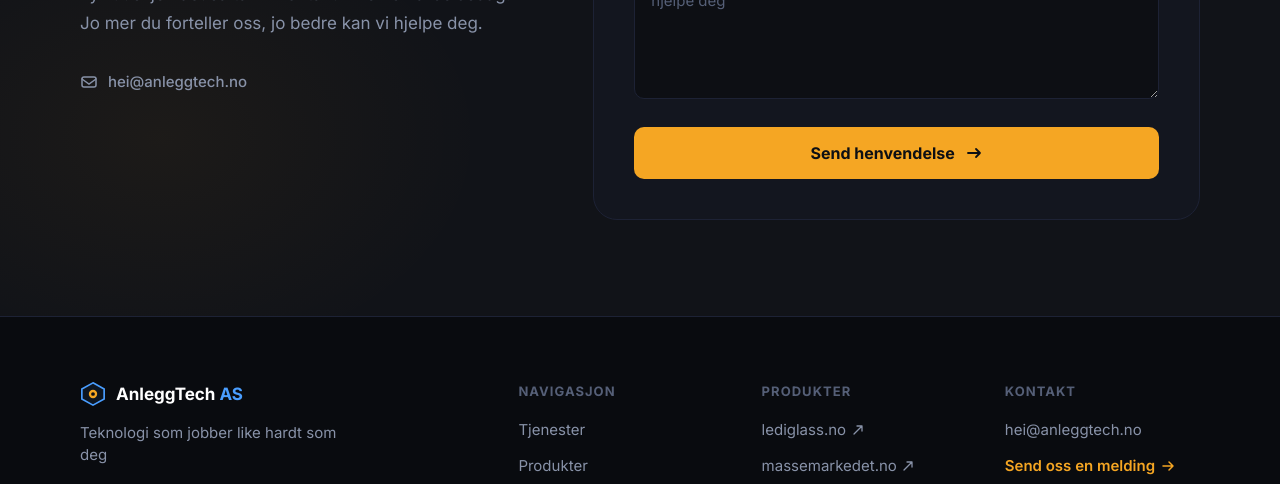
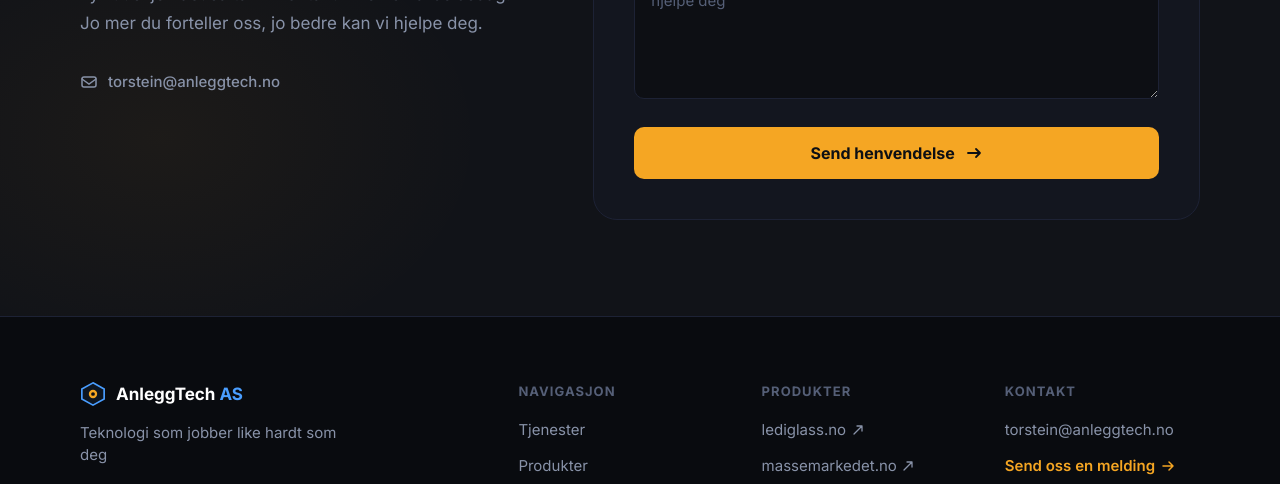
Before and after one commit to tossi15-a11y/anleggtech-web, a React (Vite) app: page / in a window 1280 px wide. Shown: the part 4667-5151 px from the top of the page. Built offline with nearby package versions, Linux system fonts and the light colour scheme.

Commit message:
fix: oppdater kontaktepost til torstein@anleggtech.no

```diff
--- a/src/components/Contact.tsx
+++ b/src/components/Contact.tsx
@@ -120,12 +120,12 @@ export default function Contact() {
           </p>
 
           <div className={styles.contactInfo}>
-            <a href="mailto:hei@anleggtech.no" className={styles.contactLink}>
+            <a href="mailto:torstein@anleggtech.no" className={styles.contactLink}>
               <svg width="18" height="18" viewBox="0 0 18 18" fill="none" aria-hidden="true">
                 <rect x="2" y="4" width="14" height="10" rx="2" stroke="currentColor" strokeWidth="1.5"/>
                 <path d="M2 6l7 5 7-5" stroke="currentColor" strokeWidth="1.5" strokeLinecap="round"/>
               </svg>
-              hei@anleggtech.no
+              torstein@anleggtech.no
             </a>
           </div>
         </div>
--- a/src/components/Footer.tsx
+++ b/src/components/Footer.tsx
@@ -91,8 +91,8 @@ export default function Footer() {
             <h4 className={styles.groupTitle}>Kontakt</h4>
             <ul className={styles.linkList}>
               <li>
-                <a href="mailto:hei@anleggtech.no" className={styles.link}>
-                  hei@anleggtech.no
+                <a href="mailto:torstein@anleggtech.no" className={styles.link}>
+                  torstein@anleggtech.no
                 </a>
               </li>
               <li>
```
Also changed, not shown: 1 other file (tests, documents, lock files or other folders).
